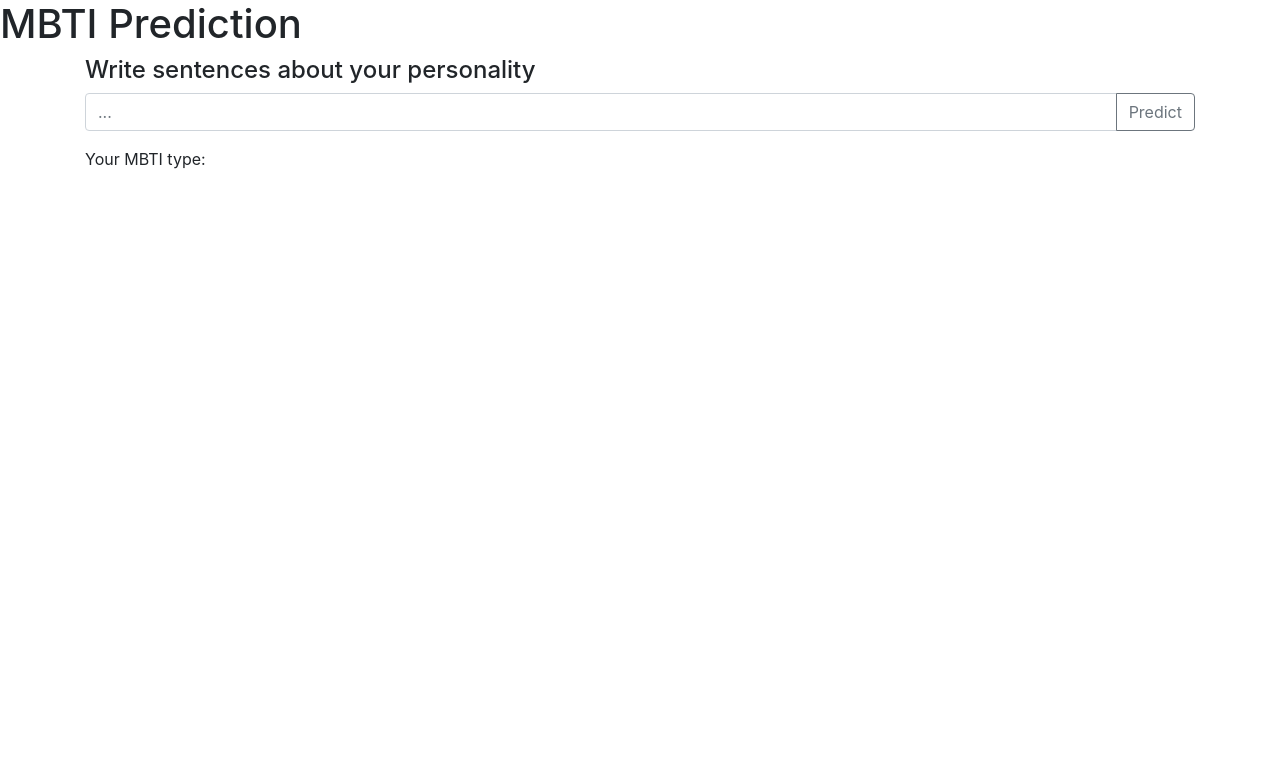
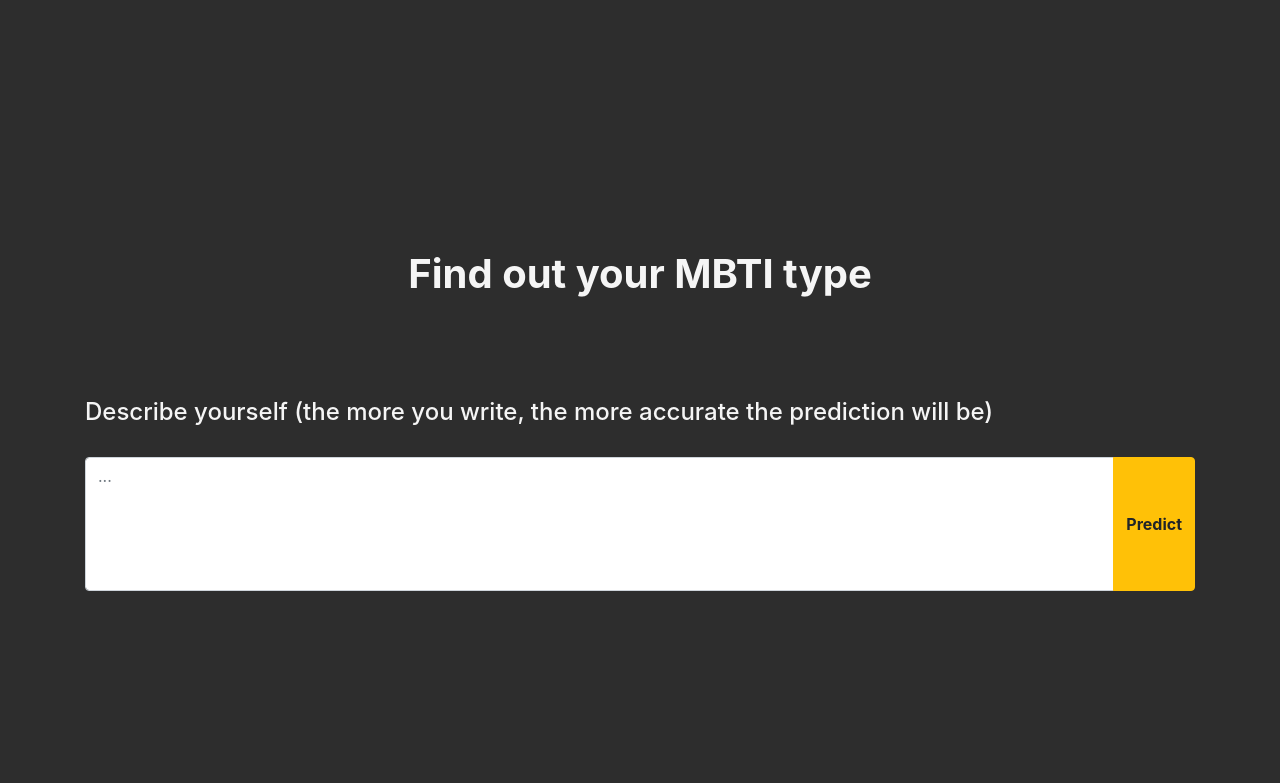
Before and after one commit to anthonyuzan/mbti-prediction, a Flask app: page / in a window 1280 px wide. Shown: the top 783 px of the page. Run offline with Flask 2, Linux system fonts and the light colour scheme; parts of the project's set-up code (start-up, migrations or seed data) failed here and were passed over; some libraries are stand-ins or nearby versions.

Commit message:
Frontend v2 done (UX + design)

```diff
--- a/webapp/static/style.css
+++ b/webapp/static/style.css
@@ -1,4 +1,35 @@
 body {
-    background: grey;
-    color: orange;
+    background: rgb(45, 45, 45);
 }
+
+h1 {
+    margin-top: 250px;
+    margin-bottom: 100px;
+    text-align: center;
+    font-weight:bold;
+    color: whitesmoke;
+}
+
+#subtitle {
+    margin-bottom: 30px;
+    color: whitesmoke;
+}
+
+.res-section {
+    text-align: center;
+    background: rgb(255, 193, 7);
+}
+
+.btn {
+    font-weight:bold;
+}
+
+
+
+textarea {
+    resize: none;
+}
+
+#result {
+    font-weight:bold;
+}
--- a/webapp/templates/index.html
+++ b/webapp/templates/index.html
@@ -4,27 +4,44 @@
     <title>MBTI Prediction</title>
     <link rel="stylesheet" href="https://maxcdn.bootstrapcdn.com/bootstrap/4.0.0/css/bootstrap.min.css"
         integrity="sha384-Gn5384xqQ1aoWXA+058RXPxPg6fy4IWvTNh0E263XmFcJlSAwiGgFAW/dAiS6JXm" crossorigin="anonymous">
+    <link rel="stylesheet" href="/static/style.css">
 </head>
 
 <body>
-    <h1>MBTI Prediction</h1>
+    <h1>Find out your MBTI type</h1>
 
     <div class="container">
-        <h4>Write sentences about your personality</h4>
-        <div class="input-group mb-3">
-            <input type="text" id="sentences" class="form-control" placeholder="...">
-            <div class="input-group-append">
-                <button class="btn btn-outline-secondary" onclick="sendJSON()">Predict</button>
+        <h4 id="subtitle">Describe yourself (the more you write, the more accurate the prediction will be)</h4>
+        <form action="javascript:sendJSON()">
+            <div class="input-group mb-3 input-zone">
+                <textarea
+                    id="sentences"
+                    class="form-control"
+                    rows="5"
+                    placeholder="..."
+                    required
+                    oninvalid="this.setCustomValidity('Please, write something')"
+                    oninput="setCustomValidity('')"
+                ></textarea>
+                <div class="input-group-append">
+                    <button class="btn btn-warning">Predict</button>
+                </div>
+            </div>
+        </form>
+
+        <div class="collapse">
+            <div class="card card-body res-section">
+                <h4>Hmmmm ... I think you are ...</h4>
+                <h4 id="result"></h4>
             </div>
         </div>
-        <p>Your MBTI type: </p>
-        <p id="result"></p>
+
     <div>
 
     <script>
         function sendJSON(){
             let sentences = document.querySelector('#sentences')
-            let result = document.querySelector('#result')
+            let result = document.getElementById('result')
 
             let xhr = new XMLHttpRequest();
             let url = 'http://127.0.0.1:5000/predict'
@@ -40,8 +57,12 @@
 
             let data = JSON.stringify({"sentences": sentences.value});
             xhr.send(data)
+
+            $('.collapse').collapse('show')
         }
     </script>
+    <script src="https://code.jquery.com/jquery-3.3.1.slim.min.js" integrity="sha384-q8i/X+965DzO0rT7abK41JStQIAqVgRVzpbzo5smXKp4YfRvH+8abtTE1Pi6jizo" crossorigin="anonymous"></script>
+    <script src="https://stackpath.bootstrapcdn.com/bootstrap/4.3.1/js/bootstrap.min.js" integrity="sha384-JjSmVgyd0p3pXB1rRibZUAYoIIy6OrQ6VrjIEaFf/nJGzIxFDsf4x0xIM+B07jRM" crossorigin="anonymous"></script>
 
 </body>
 
```
